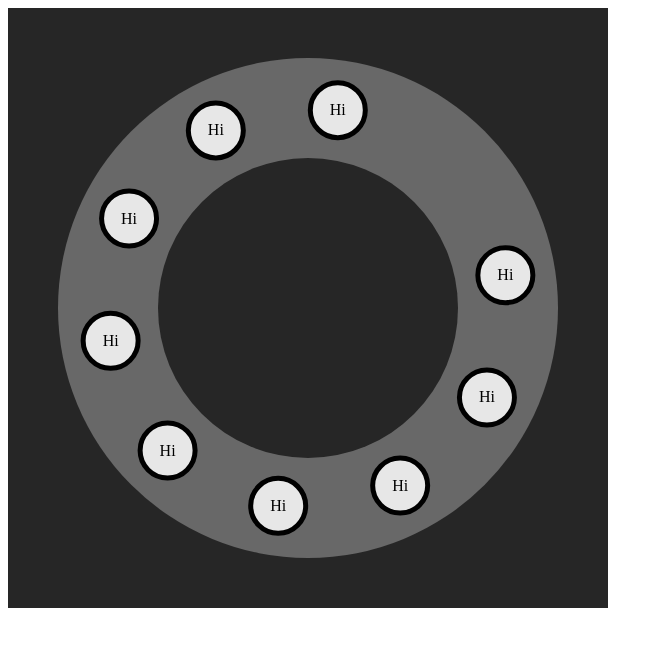
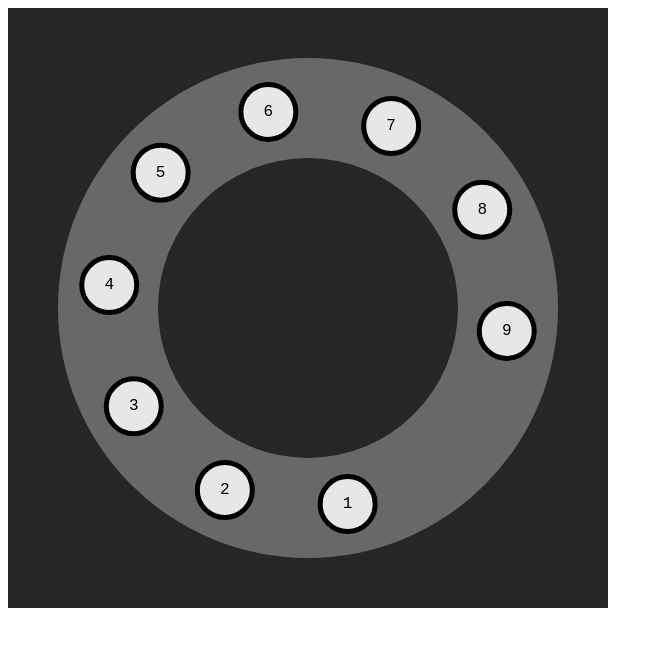
Before and after one commit to bonzo45/Phone-Selector, a React app: page / in a window 1280 px wide. Shown: the top 646 px of the page, without its empty margins (0-663 px from the left). Built offline with nearby package versions, Linux system fonts and the light colour scheme; the HTML template or start-up script is replaced by a standard one.

Commit message:
New font, limit travel, highlight selected.

```diff
--- a/package.json
+++ b/package.json
@@ -32,5 +32,8 @@
     "style-loader": "^0.19.0",
     "webpack": "^3.8.1",
     "webpack-dev-server": "^2.9.4"
+  },
+  "dependencies": {
+    "classnames": "^2.2.5"
   }
 }
--- a/src/phone-selector.jsx
+++ b/src/phone-selector.jsx
@@ -1,5 +1,6 @@
 import React from 'react';
 import PropTypes from 'prop-types';
+import classNames from 'classnames';
 
 /**
  * Converts a logical rotation, i.e. 0 degrees is the first item
@@ -31,22 +32,28 @@ const angleWithinElement = (evt, element) => {
 class PhoneOption extends React.Component {
 
 	render() {
-		const { position } = this.props;
+		const {
+			position,
+		 	text,
+		 	selected
+		} = this.props;
 
 		const zeroedPosition = zeroPosition(position);
 
 		const wrapperStyles = {
+			transform: 'rotate(' + zeroedPosition + 'deg)'
+		};
+
+		const optionStyles = {
 			transform: 'rotate(' + (-zeroedPosition) + 'deg)'
 		};
 
-		const optionStyles = {
-			transform: 'rotate(' + zeroedPosition + 'deg)'
-		};
+		const optionClasses = classNames("option", { selected: selected });
 
 		return (
 			<div className="option-wrapper" style={wrapperStyles}>
-				<div className="option" style={optionStyles}>
-					Hi
+				<div className={optionClasses} style={optionStyles}>
+					{text}
 				</div>
 			</div>
 		)
@@ -54,7 +61,9 @@ class PhoneOption extends React.Component {
 }
 
 PhoneOption.PropTypes = {
-	position: PropTypes.number.isRequired
+	position: PropTypes.number.isRequired,
+	text: PropTypes.string.isRequired,
+	selected: PropTypes.bool,
 }
 
 
@@ -74,12 +83,17 @@ export class PhoneSelector extends React.Component {
 		const { onSelect } = this.props;
 		const {	offset } = this.state;
 
-		console.log("Current offset: ", offset);
-
 		const optionComponents = [];
 		for (let i = 1; i <= 9; i++) {
+			const position = (36 * i) - offset;
+			const selected = 0 <= position && position < 36;
 			optionComponents.push(
-				<PhoneOption key={"option" + i} position={offset + (36 * i)} />,
+				<PhoneOption
+					key={"option" + i}
+				 	position={position}
+				 	text={i + ""}
+				 	selected={selected}
+			 	/>,
 			)
 		}
 
@@ -112,9 +126,19 @@ export class PhoneSelector extends React.Component {
 			const theta = angleWithinElement(evt, this.phoneBox);
 			const diff = ((theta - this.state.downAngle) + 360) % 360;
 			const offset = ((this.state.prevOffset + diff) +360) % 360;
-			this.setState({
-				offset: offset
-			});
+
+			// If we reached the stop point, stop there and up the mouse.
+			if (offset > 324) {
+				this.setState({
+					offset: 324,
+					mouseDown: false,
+				});
+			}
+			else {
+				this.setState({
+					offset: offset
+				});
+			}
 		}
 	}
 
--- a/src/styles.css
+++ b/src/styles.css
@@ -55,7 +55,12 @@
 	border: 5px solid black;
 }
 
+.option.selected {
+	background-color: red;
+}
+
 body {
+    font-family: 'Roboto Mono', monospace;
     -moz-user-select: none;
     -webkit-user-select: none;
     -ms-user-select: none;
```
Also changed, not shown: 1 other file (tests, documents, lock files or other folders).
